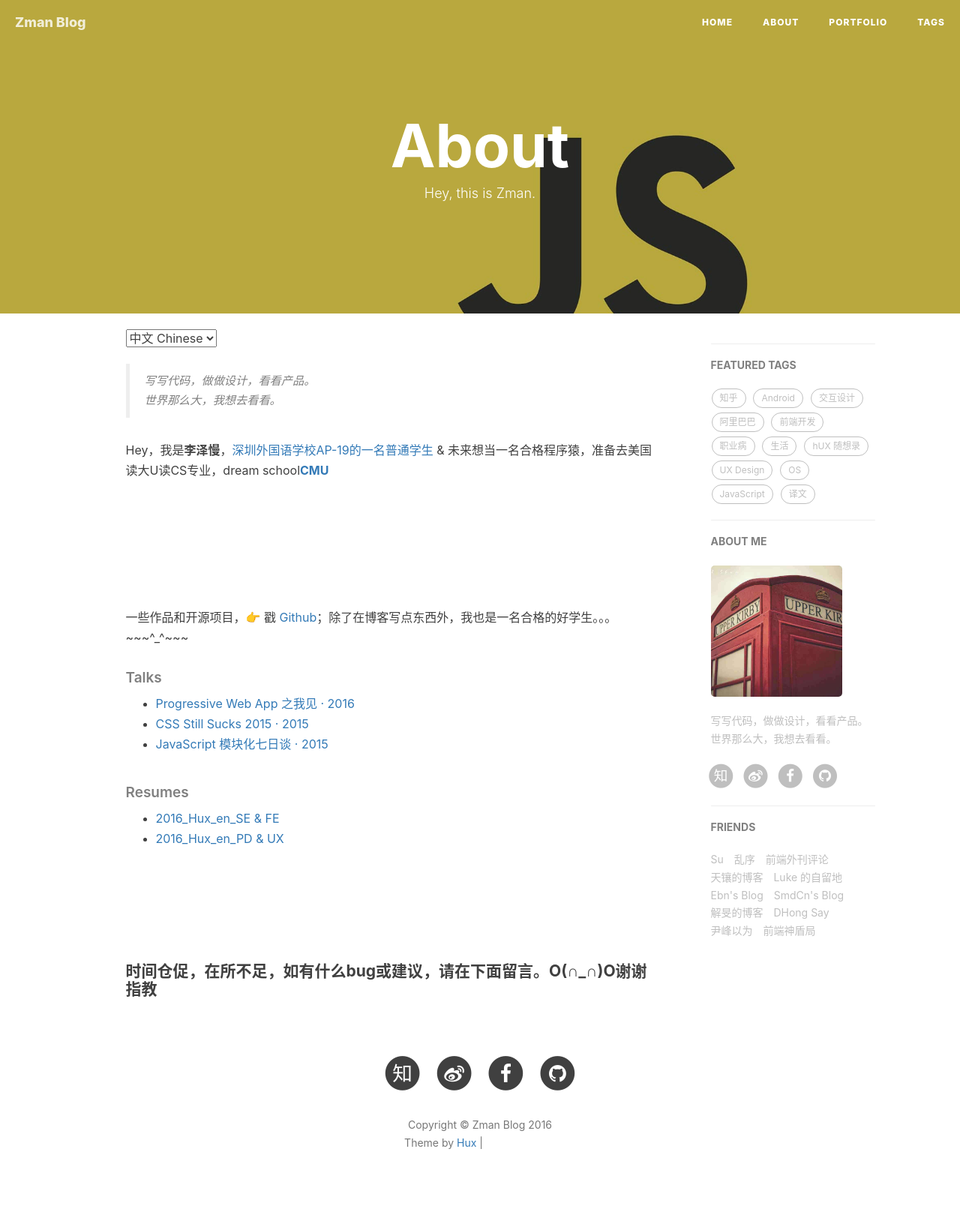
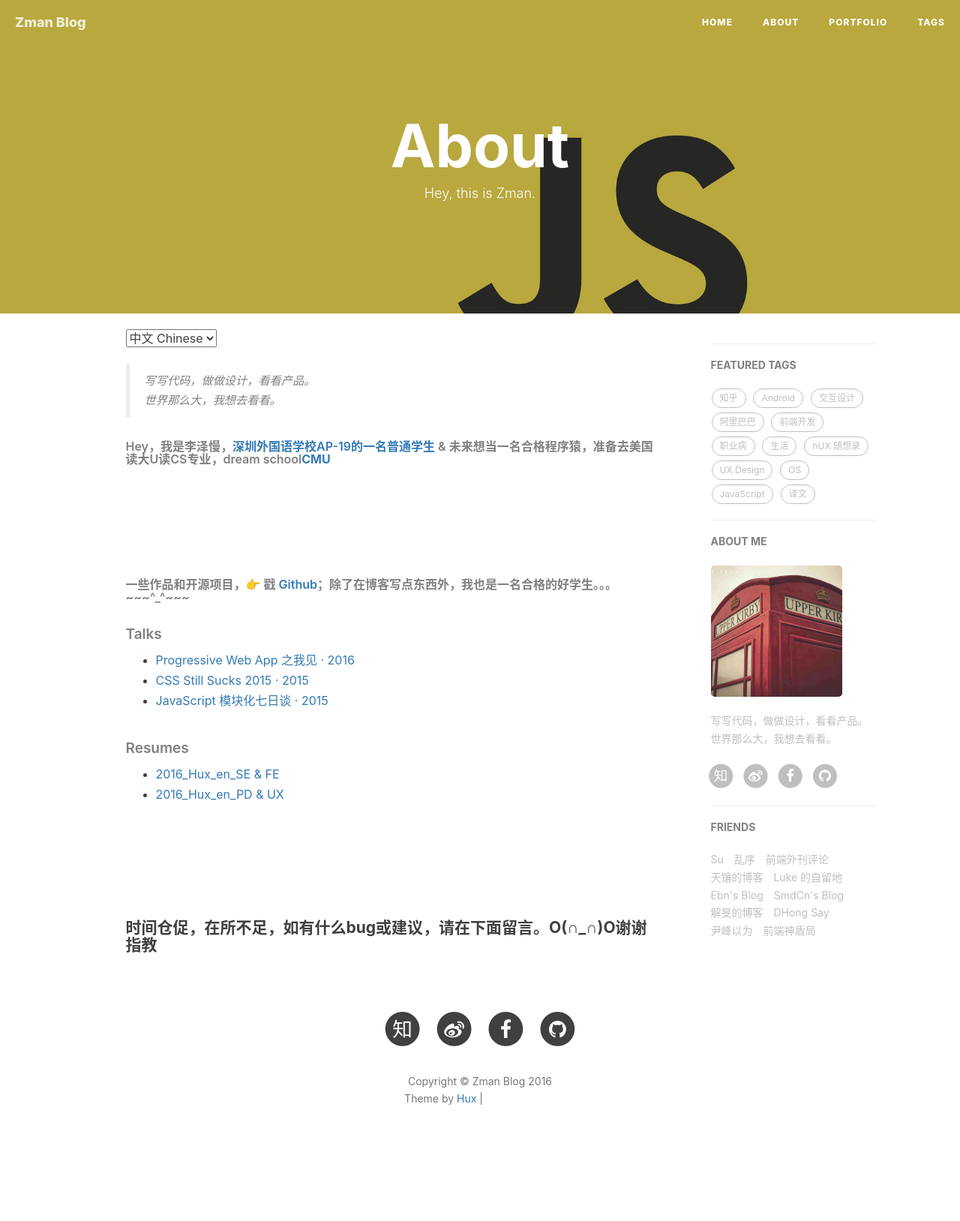
Before and after one commit to lizeman/lizeman.github.io, a Jekyll site: the page built from about.html, in a window 1280 px wide. Shown: the whole page at 75% size. Built offline with Jekyll 4.4.1, drawn with Linux system fonts in a browser that asks for light colours; nearby versions of some CDN libraries; comment, search, counter and statistics services are not loaded; after the commit the page ends 1569 px from its top, so only the background shows below that; grey boxes are pictures that could not be loaded.

Commit message:
change small

```diff
--- a/about.html
+++ b/about.html
@@ -18,9 +18,9 @@ header-img: "img/post-bg-js-version.jpg"
     <blockquote><p>写写代码，做做设计，看看产品。<br>
     世界那么大，我想去看看。</p></blockquote>
 
-    <p id ="123">Hey，我是<strong>李泽慢</strong>，<a href="http://www.sfls.net.cn">深圳外国语学校AP-19的一名普通学生</a> &amp; 未来想当一名合格程序猿，准备去美国读大U读CS专业，dream school<strong><a href"http://www.cmu.edu">CMU</a></strong></p>
+    <h6 id ="123">Hey，我是<strong>李泽慢</strong>，<a href="http://www.sfls.net.cn">深圳外国语学校AP-19的一名普通学生</a> &amp; 未来想当一名合格程序猿，准备去美国读大U读CS专业，dream school<strong><a href"http://www.cmu.edu">CMU</a></strong></h6>
 <br><br><br><br>
-    <p id ="1234">一些作品和开源项目，👉 戳 <a href="http://github.com/lizeman">Github</a>；除了在博客写点东西外，我也是一名合格的好学生。。。~~~^_^~~~ </p>
+    <h6 id ="1234">一些作品和开源项目，👉 戳 <a href="http://github.com/lizeman">Github</a>；除了在博客写点东西外，我也是一名合格的好学生。。。~~~^_^~~~ </h6>
 
     <h5>Talks</h5>
 
```
